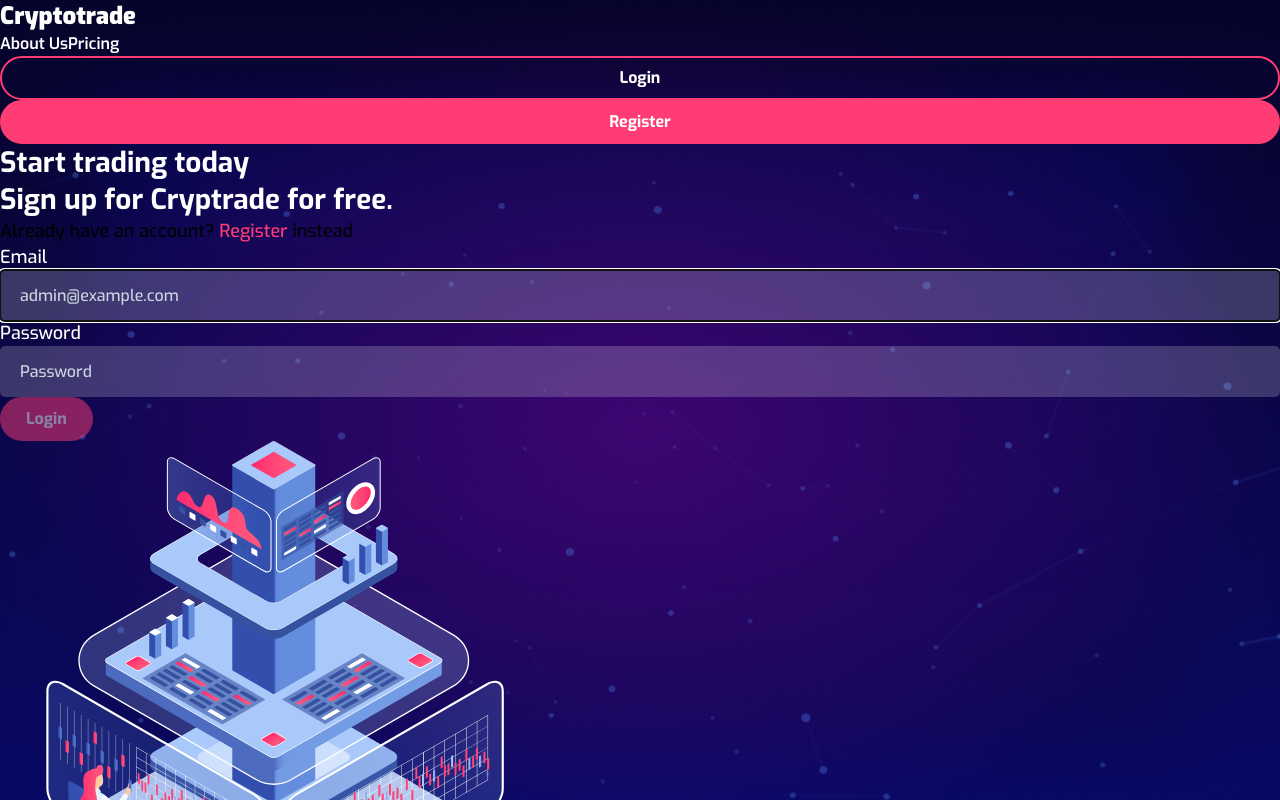
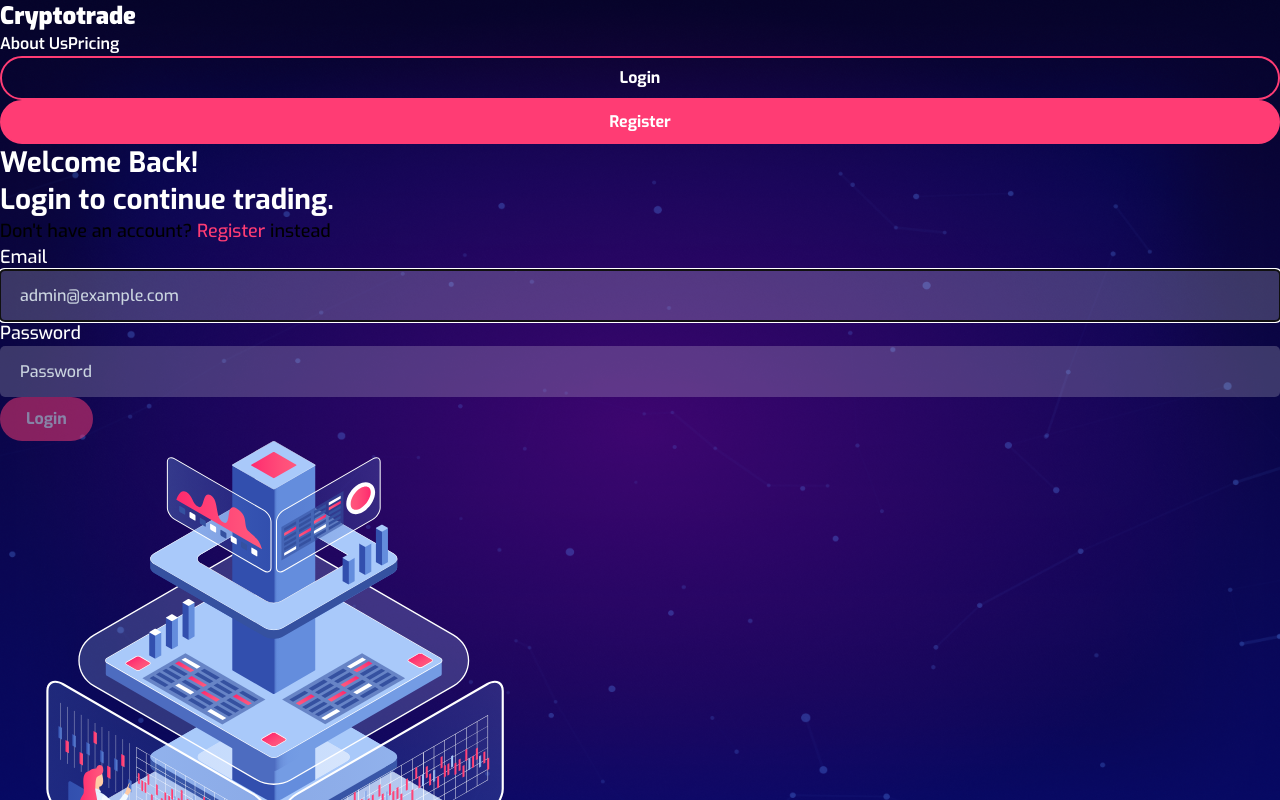
Before and after one commit to orbaone/demo, a Vue app: page /login in a window 1280 px wide. Shown: the top 800 px of the page. Built offline with nearby package versions, Linux system fonts and the light colour scheme.

Commit message:
fix, edit text on login page

```diff
--- a/src/modules/auth/pages/Login.vue
+++ b/src/modules/auth/pages/Login.vue
@@ -8,10 +8,10 @@
       <div class="flex flex-col w-1/2 pr-20">
         <div class="flex flex-col mt-4">
           <h1 class="main-header">
-            Start trading today <br />Sign up for Cryptrade for free.
+            Welcome Back! <br />Login to continue trading.
           </h1>
           <p class="sub-header text-white my-5">
-            Already have an account?
+            Don't have an account?
             <router-link class="pink-text" to="/register">Register</router-link>
             instead
           </p>
```
